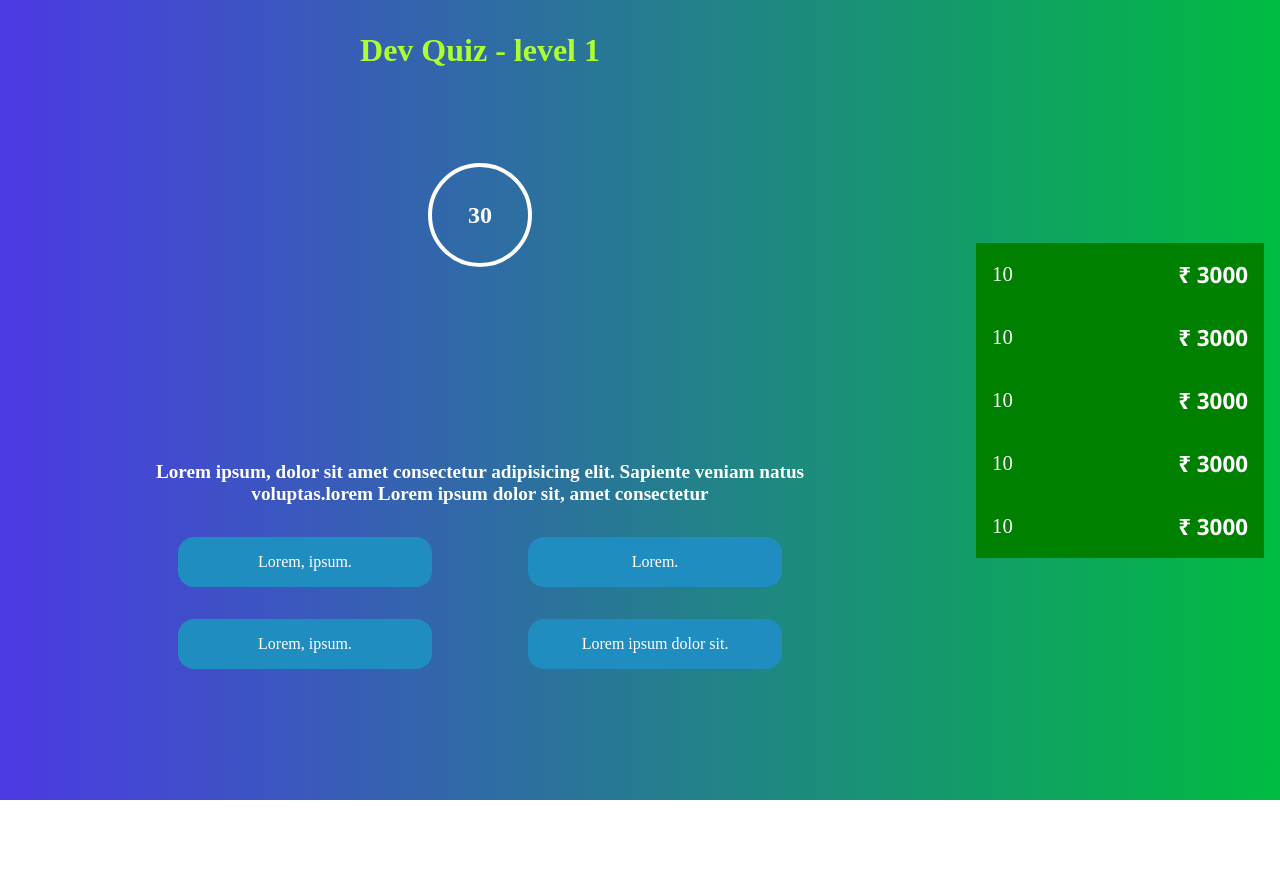
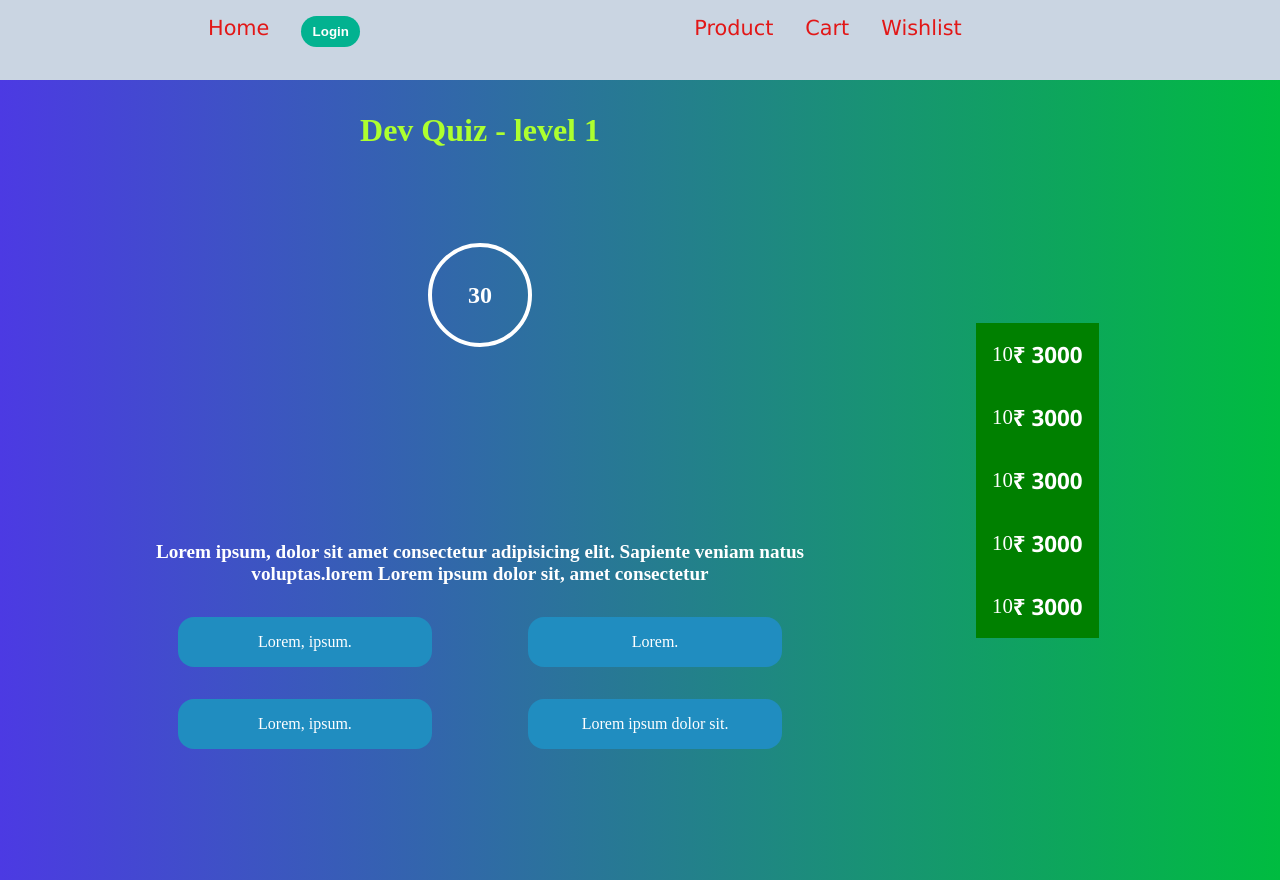
Before and after one commit to gouravmarch20/i-view-js, a plain HTML site: page index.html in a window 1280 px wide. Before the commit the page ends 800 px from the top, so only its background shows below. Drawn offline with Linux system fonts and the light colour scheme.

Commit message:
home page

```diff
--- a/css/index.css
+++ b/css/index.css
@@ -1,10 +1,11 @@
+
 .container {
   height: 100vh;
   display: flex;
   background-image: linear-gradient(to left, #00bc40, #4c3ae3);
 }
 .main {
-  min-width: 75vw;
+  max-width: 75vw;
   display: flex;
   flex-direction: column;
 }
@@ -63,10 +64,10 @@
   font-weight: 900;
 }
 .pyramid {
-  min-width: 25vw;
+  max-width: 25vw;
   display: flex;
   align-items: center;
-  /* justify-content: start; */
+  justify-content: end;
 }
 .pyramid__moneyList {
   width: 100%;
--- /dev/null
+++ b/css/navbar.css
@@ -0,0 +1,60 @@
+a {
+  text-decoration: none;
+  color: #e21717;
+}
+nav a:hover {
+  background-color: #4dd637;
+  padding: 1rem;
+  border-radius: 1rem;
+  color: red;
+  font-weight: 900;
+  transition: all 1s;
+}
+.nav__left > div {
+  margin: 0rem 1rem;
+  margin-top: 1rem;
+
+}
+.nav__right > div {
+  margin: 0rem 1rem;
+  margin-top: 1rem;
+}
+nav {
+  display: flex;
+  flex-direction: row;
+  margin: 0 !important;
+  background-color: #cad5e2;
+  height: 10vh;
+  font-size: 1.3rem;
+  font-weight: 500;
+  font-family: Verdana, Geneva, Tahoma, sans-serif;
+}
+.nav__left {
+  max-width: 30vw;
+  margin-left: 15vw;
+  display: flex;
+  /* justify-content: space-between; */
+}
+.nav__btn {
+  padding: 0.5rem 0.7rem;
+
+  background-color: #02b290;
+  border: none;
+  border-radius: 1rem;
+  font-weight: 700;
+  color: white;
+  cursor: pointer;
+}
+.nav__btn:hover {
+  background-color: black;
+  padding: 0.9rem 0.9rem;
+  transition: all 1s;
+}
+.nav__right {
+    margin-left: auto;
+    margin-right: auto;
+  max-width: 60vw;
+  display: flex;
+  align-items: space-between;
+  justify-content: space-around;
+}
--- a/index.html
+++ b/index.html
@@ -9,6 +9,23 @@
   </head>
   <link rel="stylesheet" href="./style.css" />
   <body>
+    <nav>
+      <div class="nav__left">
+        <div>
+          <a href="./index.html" target="_blank">Home</a>
+        </div>
+        <div>
+          <a href="./pages/signIn.html" target="_blank">
+            <button class="nav__btn">Login</button>
+          </a>
+        </div>
+      </div>
+      <div class="nav__right">
+        <div><a href="./pages/products.html" target="_blank">Product </a></div>
+        <div><a href="./pages/cart.html" target="_blank"> Cart </a></div>
+        <div><a href="./pages/buyLater.html" target="_blank">Wishlist</a></div>
+      </div>
+    </nav>
     <div class="container">
       <main class="main">
         <h2 class="heading">Dev Quiz - level 1</h2>
--- a/style.css
+++ b/style.css
@@ -1 +1,2 @@
 @import url("/css/core.css");
+@import url("/css/navbar.css");
```
Also changed, not shown: pages/login.html (added).
